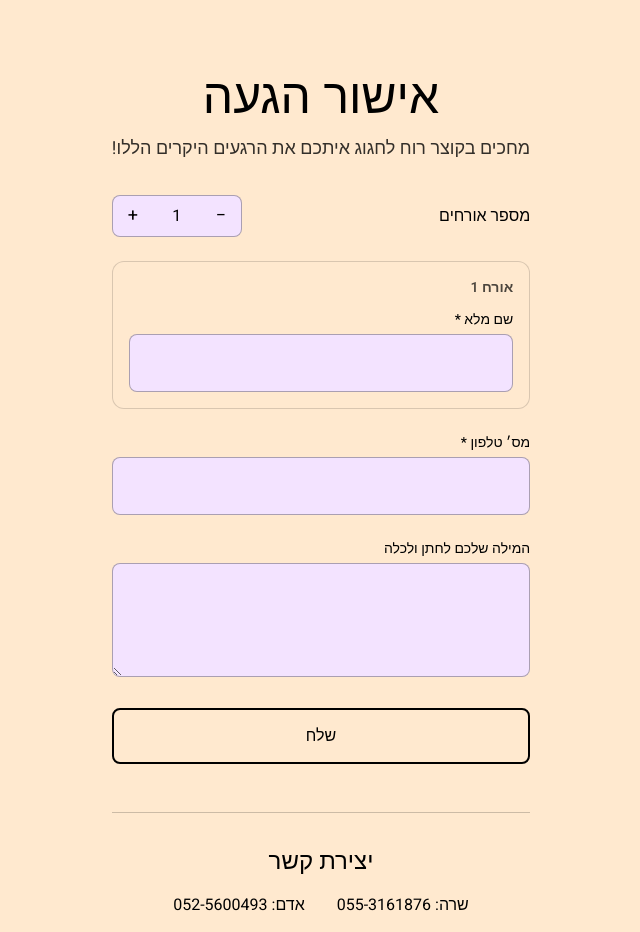
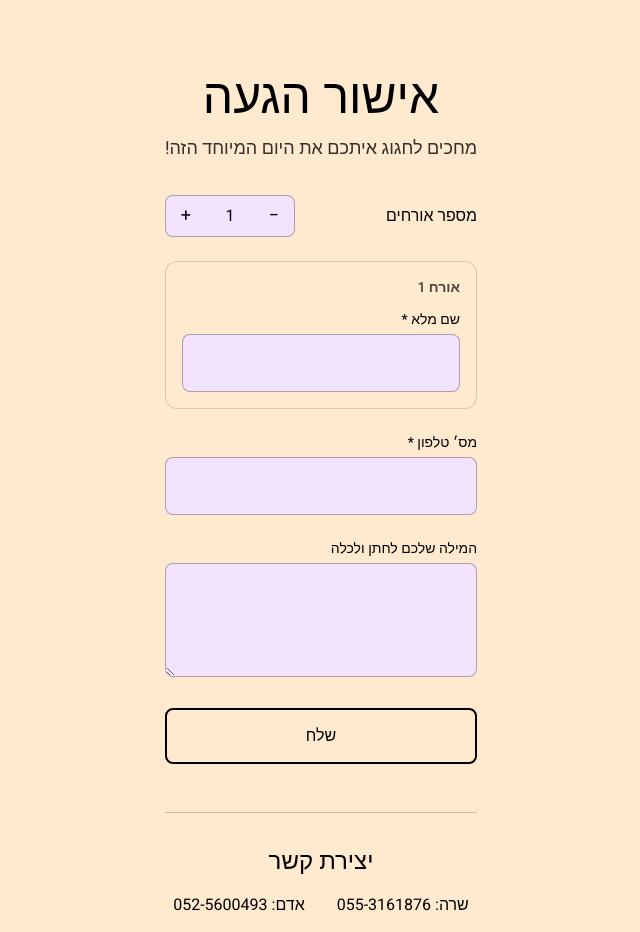
Before and after one commit to adamts1/adam-sarah, a React (Vite) app: page / in a window 1280 px wide. Shown: the part 2440-3372 px from the top of the page, without its empty margins (319-959 px from the left). Built offline with nearby package versions, Linux system fonts and the light colour scheme.

Commit message:
done git add .

```diff
--- a/src/components/RSVP.jsx
+++ b/src/components/RSVP.jsx
@@ -12,7 +12,7 @@ import celebrationMusic from '../../assets/music.mp3'
 const texts = {
   heb: {
     rsvp: 'אישור הגעה',
-    intro: 'מחכים בקוצר רוח לחגוג איתכם את הרגעים היקרים הללו!',
+    intro: 'מחכים לחגוג איתכם את היום המיוחד הזה!',
     contactTitle: 'יצירת קשר',
     adam: 'אדם',
     sarah: 'שרה',
```
